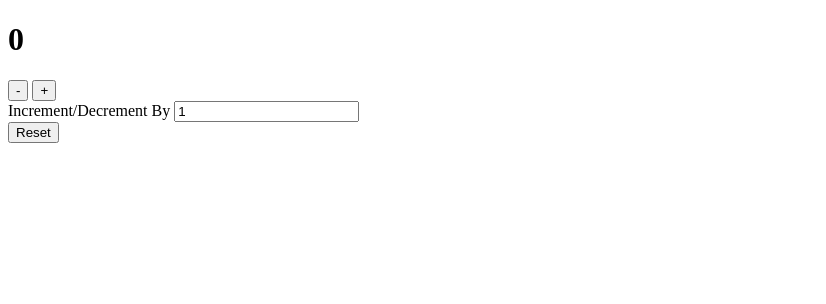
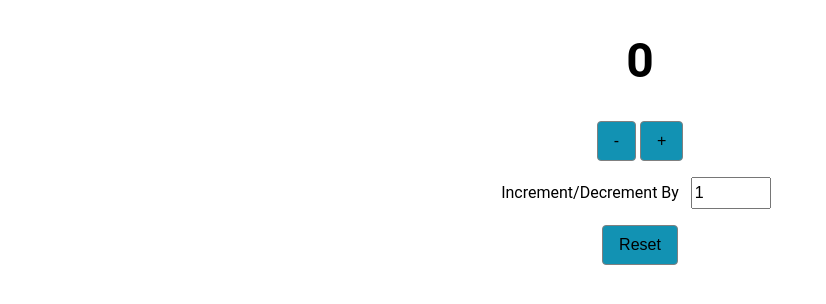
Before and after one commit to krishpatel02/Counter-App, a plain HTML site: page index.html in a window 1280 px wide. Shown: the whole page, without its empty margins (0-826 px from the left). Drawn offline with Linux system fonts and the light colour scheme.

Commit message:
Update index.html

```diff
--- a/index.html
+++ b/index.html
@@ -1,7 +1,7 @@
 <!DOCTYPE html>
 <html lang="en">
 <head>
-    <link rel="stylesheet" href="counter.css">
+    <link rel="stylesheet" href="styles.css">
     <!-- <script src="./counter.js"></script> -->
     <meta charset="UTF-8">
     <meta name="viewport" content="width=device-width, initial-scale=1.0">
```
